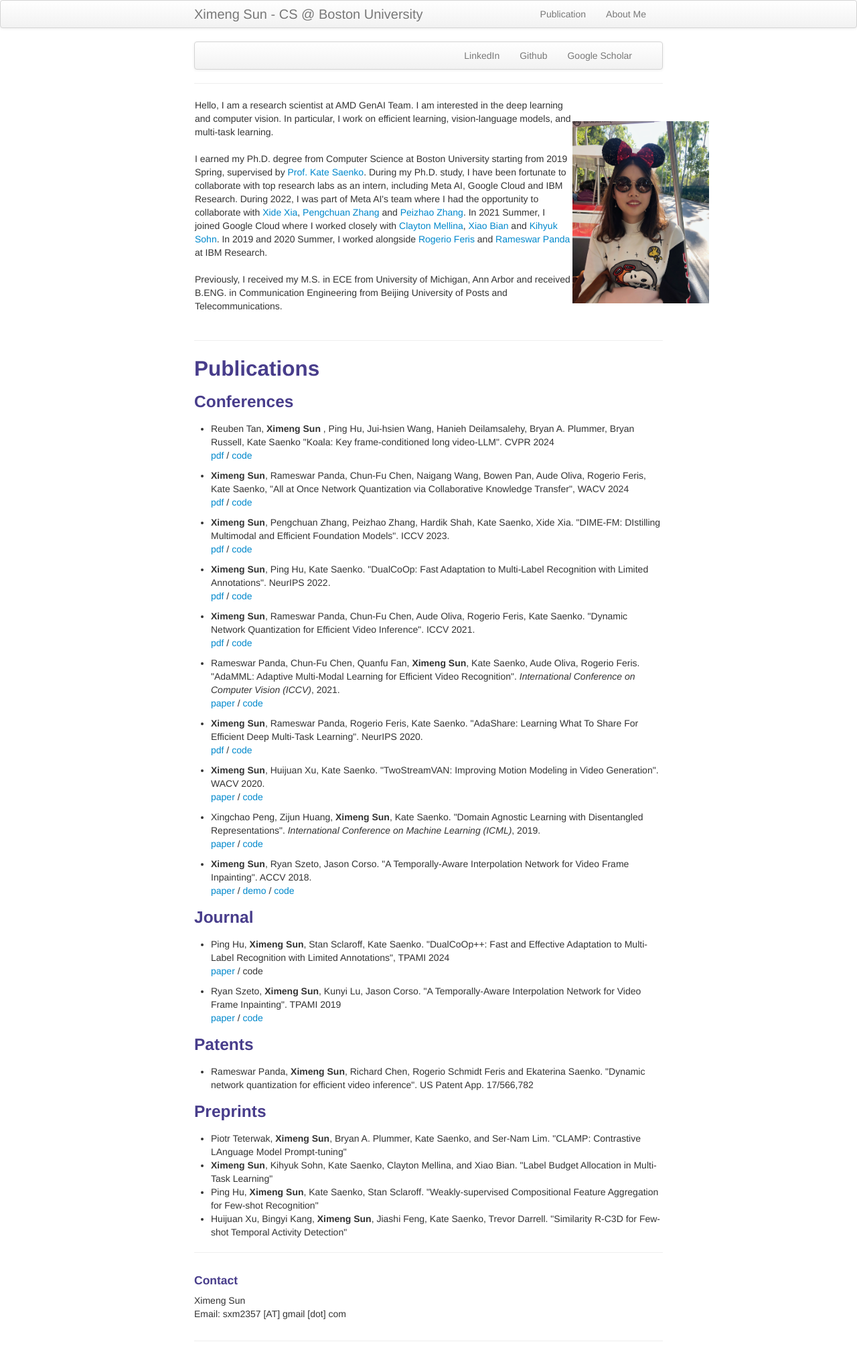
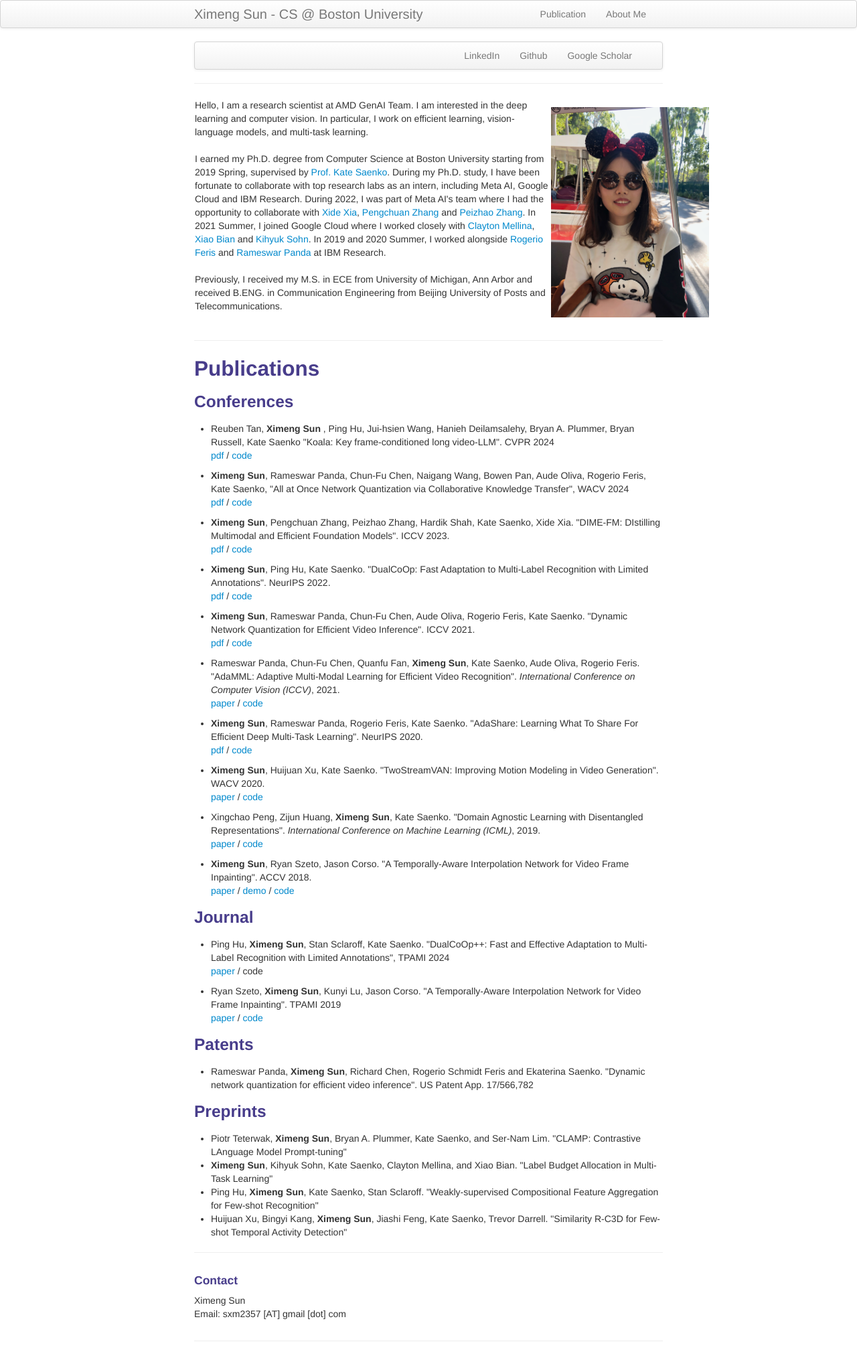
Before and after one commit to sunxm2357/sunxm2357.github.io, a Jekyll site: the page built from index.md, in a window 1280 px wide. Shown: the whole page at 67% size. Built offline with Jekyll 4.4.1, drawn with Linux system fonts in a browser that asks for light colours.

Commit message:
change photo size

```diff
--- a/index.md
+++ b/index.md
@@ -31,7 +31,7 @@ During my Ph.D. study, I have been fortunate to collaborate with top research la
 Previously, I received my M.S. in ECE from University of Michigan, Ann Arbor and received B.ENG. in Communication Engineering from Beijing University of Posts and Telecommunications.
 <br/>
 <br/> </td>
-<td><img src="../assets/pics/ximeng.png" title="Ximeng Sun" alt="Ximeng Sun" height="2400" width="1800"/> </td>
+<td><img src="../assets/pics/ximeng.png" title="Ximeng Sun" alt="Ximeng Sun" height="3000" width="2250"/> </td>
 </tr>
 </table>
 
```
